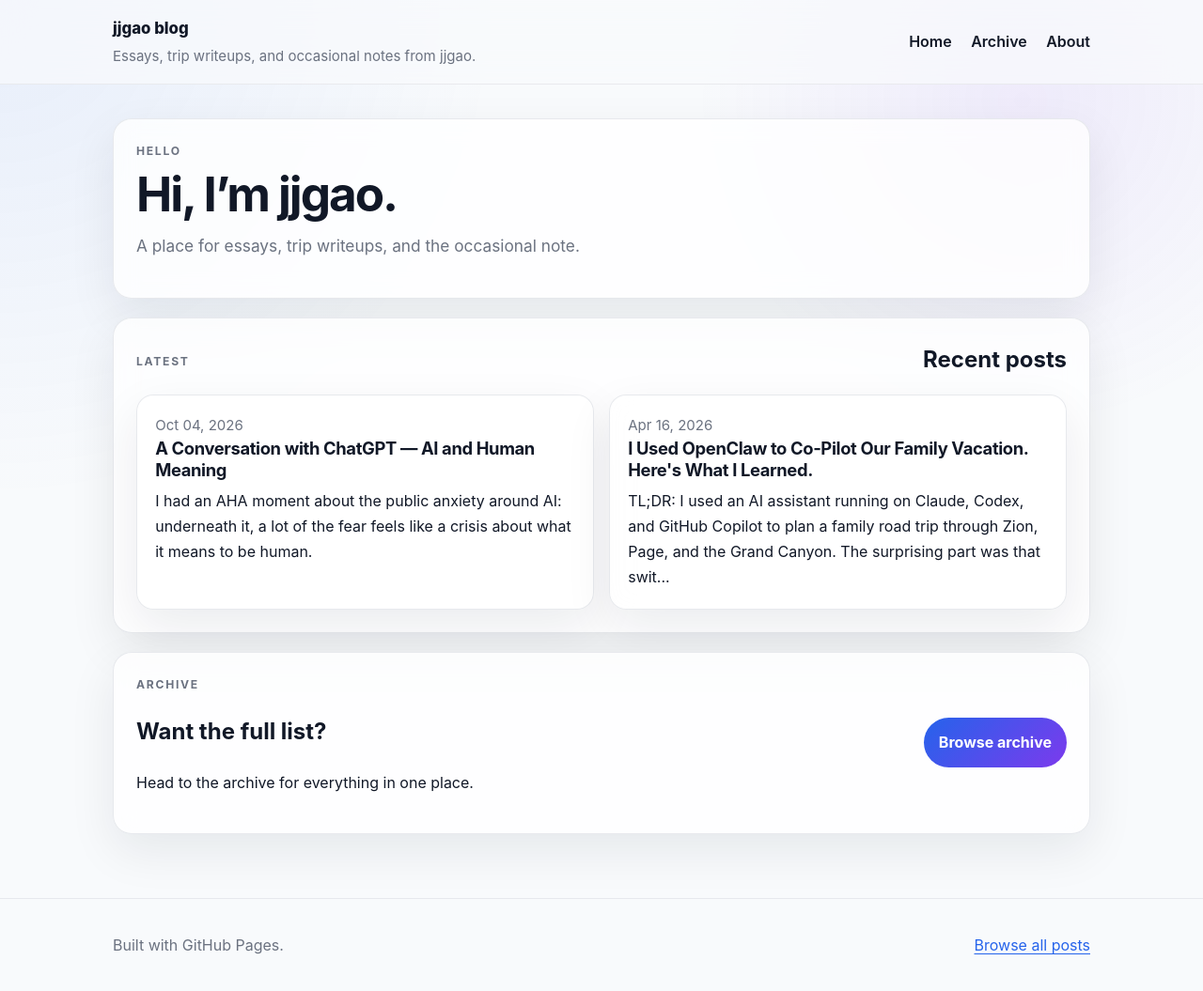
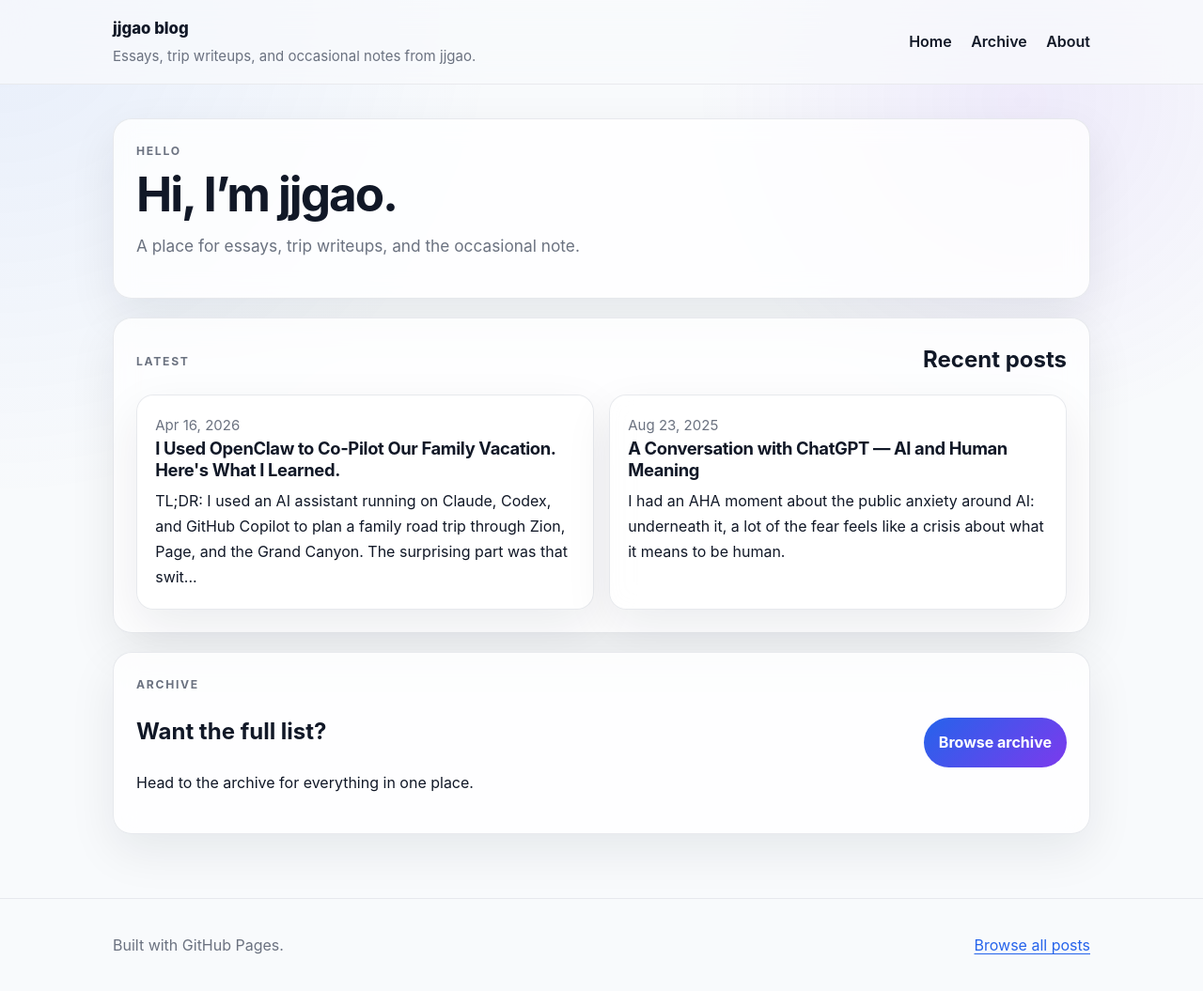
Before and after one commit to jjgao/blog, a Jekyll site: the page built from index.md, in a window 1280 px wide and 1068 px high. Shown: the top 1055 px of the window at 94% size. Built offline with Jekyll 4.4.1, drawn with Linux system fonts in a browser that asks for light colours.

Commit message:
Restore LinkedIn post date

```diff
--- a/_posts/2026-10-04-human-meaning.md
+++ b/_posts/2026-10-04-human-meaning.md
@@ -2,7 +2,7 @@
 layout: post
 title: "A Conversation with ChatGPT — AI and Human Meaning"
 permalink: /2026/10/04/ai-and-human-meaning/
-date: 2026-10-04
+date: 2025-08-23
 ---
 
 I had an AHA moment about the public anxiety around AI: underneath it, a lot of the fear feels like a crisis about what it means to be human.
```
